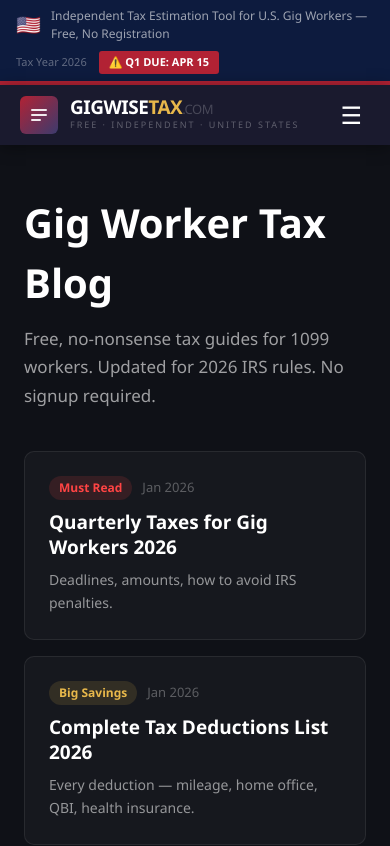
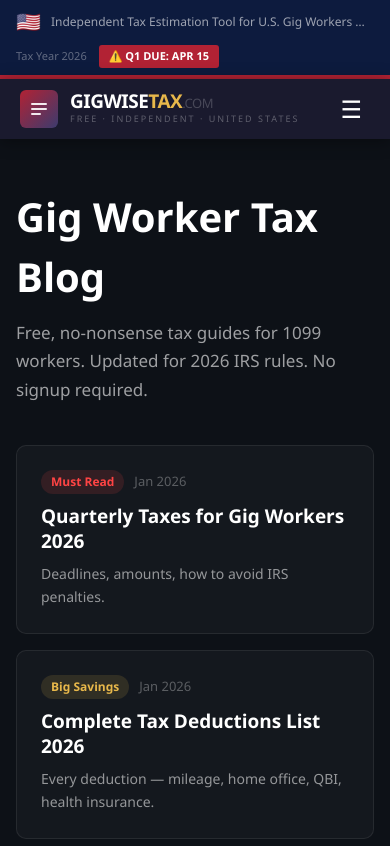
Before and after one commit to devqrcraft-ui/gigwisetax, a Next.js app: page /blog in a window 390 px wide. Shown: the top 846 px of the page. Built offline with nearby package versions, Linux system fonts and the light colour scheme.

Commit message:
fix: mobile overflow + blog dark bg

```diff
--- a/app/blog/page.tsx
+++ b/app/blog/page.tsx
@@ -116,7 +116,8 @@ const posts = [
 
 export default function BlogPage() {
   return (
-    <main style={{ maxWidth: 900, margin: '0 auto', width: '100%', background: '#0f1117', minHeight: '100vh', color: '#fff', padding: '48px 24px', color: '#fff' }}>
+    <div style={{ background: '#0d1117', minHeight: '100vh' }}>
+      <main style={{ maxWidth: 900, margin: '0 auto', width: '100%', color: '#fff', padding: '48px 16px' }}>
         <h1 style={{ fontSize: 40, fontWeight: 900, marginBottom: 12 }}>Gig Worker Tax Blog</h1>
         <p style={{ color: 'rgba(255,255,255,.6)', fontSize: 17, lineHeight: 1.7, marginBottom: 40 }}>
           Free, no-nonsense tax guides for 1099 workers. Updated for 2026 IRS rules. No signup required.
@@ -140,5 +141,6 @@ export default function BlogPage() {
           <a href="/" style={{ background: '#B22234', color: '#fff', padding: '12px 28px', borderRadius: 6, textDecoration: 'none', fontWeight: 700 }}>Free Calculator</a>
         </div>
       </main>
+    </div>
   )
 }
--- a/app/layout.tsx
+++ b/app/layout.tsx
@@ -44,7 +44,6 @@ export default function RootLayout({ children }: { children: React.ReactNode })
             gtag('config', 'G-KR8CY8PKT0');
           ` }}
         />
-        {/* JSON-LD: Organization schema for Google trust */}
         <script
           type="application/ld+json"
           dangerouslySetInnerHTML={{ __html: JSON.stringify({
@@ -60,17 +59,18 @@ export default function RootLayout({ children }: { children: React.ReactNode })
             }
           })}}
         />
-      <script type="application/ld+json" dangerouslySetInnerHTML={{ __html: JSON.stringify({"@context":"https://schema.org","@type":"FAQPage","mainEntity":[{"@type":"Question","name":"How much tax do gig workers pay?","acceptedAnswer":{"@type":"Answer","text":"Gig workers pay 15.3% self-employment tax plus federal and state income tax."}},{"@type":"Question","name":"Do I need to pay quarterly taxes?","acceptedAnswer":{"@type":"Answer","text":"Yes, if you expect to owe $1,000 or more, the IRS requires quarterly payments."}},{"@type":"Question","name":"What can DoorDash drivers deduct?","acceptedAnswer":{"@type":"Answer","text":"Mileage, phone bills, hot bags and other business expenses."}}]}) }} />
+        <script type="application/ld+json" dangerouslySetInnerHTML={{ __html: JSON.stringify({"@context":"https://schema.org","@type":"FAQPage","mainEntity":[{"@type":"Question","name":"How much tax do gig workers pay?","acceptedAnswer":{"@type":"Answer","text":"Gig workers pay 15.3% self-employment tax plus federal and state income tax."}},{"@type":"Question","name":"Do I need to pay quarterly taxes?","acceptedAnswer":{"@type":"Answer","text":"Yes, if you expect to owe $1,000 or more, the IRS requires quarterly payments."}},{"@type":"Question","name":"What can DoorDash drivers deduct?","acceptedAnswer":{"@type":"Answer","text":"Mileage, phone bills, hot bags and other business expenses."}}]}) }} />
       </head>
-      <body style={{ margin:0, padding:0, boxSizing:"border-box", fontFamily:"'Segoe UI','Helvetica Neue',Arial,sans-serif", background:'#0d1117', overflowX:'hidden' }}>
+      <body style={{ margin:0, padding:0, boxSizing:'border-box', fontFamily:"'Segoe UI','Helvetica Neue',Arial,sans-serif", background:'#0d1117', overflowX:'hidden', minHeight:'100vh' }}>
 
-        <div style={{ background:'#0d1117', overflowX:'hidden', maxWidth:'100vw' }}><div style={{ background:'#0d1b3e', borderBottom:'4px solid #B22234' }}>
-          <div style={{ maxWidth:1200, margin:'0 auto', padding:'7px 16px', display:'flex', alignItems:'center', justifyContent:'space-between', flexWrap:'wrap', gap:8 }}>
-            <div style={{ display:'flex', alignItems:'center', gap:10 }}>
-              <span style={{ fontSize:20 }}>🇺🇸</span>
-              <span style={{ color:'rgba(255,255,255,.6)', fontSize:12 }}>Independent Tax Estimation Tool for U.S. Gig Workers — Free, No Registration</span>
+        {/* Top info bar */}
+        <div style={{ background:'#0d1b3e', borderBottom:'4px solid #B22234' }}>
+          <div style={{ maxWidth:1200, margin:'0 auto', padding:'7px 16px', display:'flex', alignItems:'center', justifyContent:'space-between', flexWrap:'wrap', gap:8, overflow:'hidden' }}>
+            <div style={{ display:'flex', alignItems:'center', gap:10, minWidth:0, overflow:'hidden' }}>
+              <span style={{ fontSize:20, flexShrink:0 }}>🇺🇸</span>
+              <span style={{ color:'rgba(255,255,255,.6)', fontSize:12, overflow:'hidden', textOverflow:'ellipsis', whiteSpace:'nowrap' }}>Independent Tax Estimation Tool for U.S. Gig Workers — Free, No Registration</span>
             </div>
-            <div style={{ display:'flex', gap:12, alignItems:'center' }}>
+            <div style={{ display:'flex', gap:12, alignItems:'center', flexShrink:0 }}>
               <span style={{ color:'rgba(255,255,255,.35)', fontSize:11 }}>Tax Year 2026</span>
               <span style={{ background:'#B22234', color:'#fff', padding:'3px 10px', borderRadius:3, fontSize:11, fontWeight:700 }}>⚠️ Q1 DUE: APR 15</span>
             </div>
@@ -142,13 +142,11 @@ export default function RootLayout({ children }: { children: React.ReactNode })
           </div>
         </footer>
 
-        {/* Vercel Analytics — tracks page views, no personal data */}
         <Analytics />
-        {/* Vercel Speed Insights — tracks Core Web Vitals */}
         <SpeedInsights />
 
         <style>{`@media(max-width:900px){.desktop-nav{display:none!important}.desktop-cta{display:none!important}.mobile-hamburger{display:block!important}}`}</style>
-      </div></body>
+      </body>
     </html>
   )
 }
```
Lines whose indentation alone changed are shown as unchanged.
